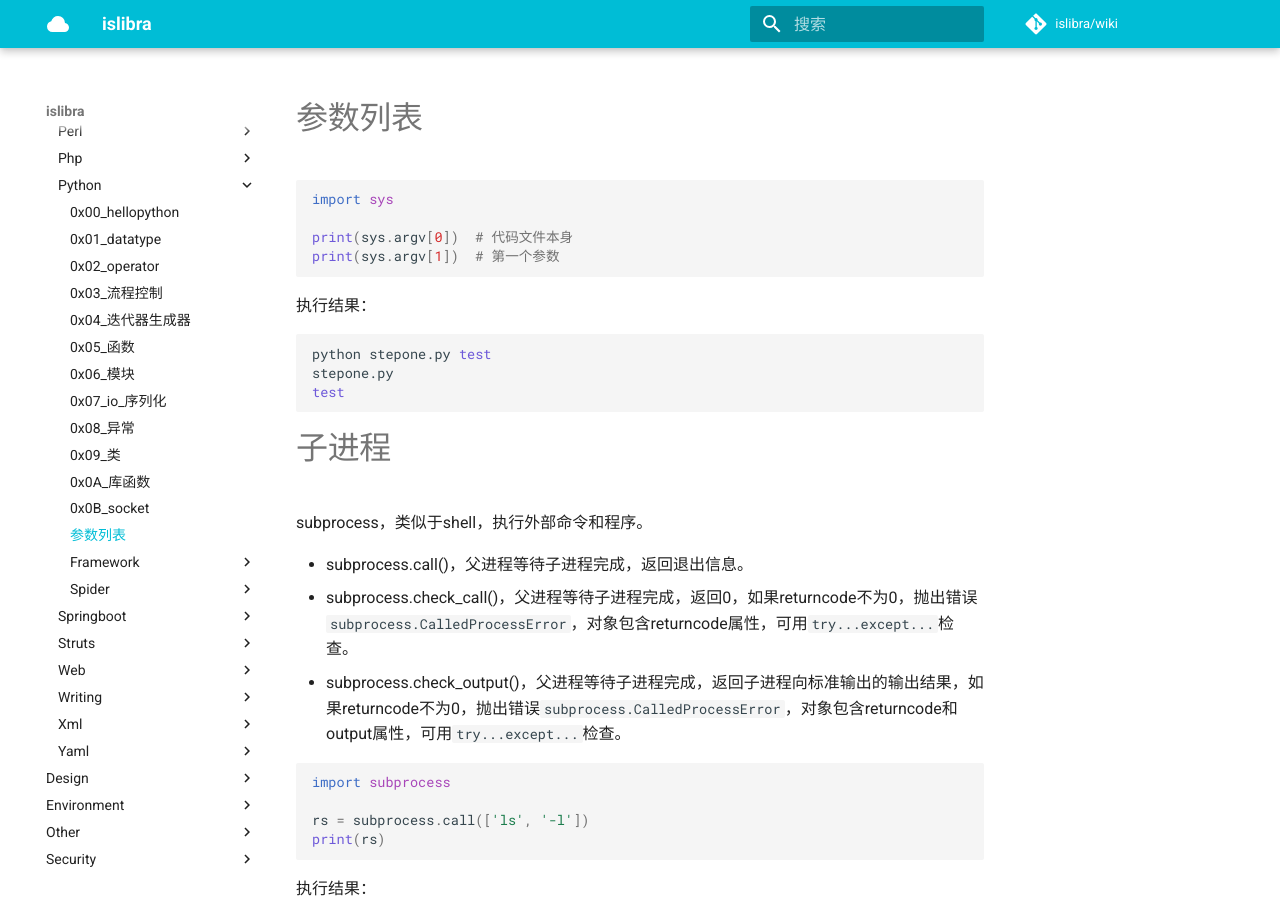
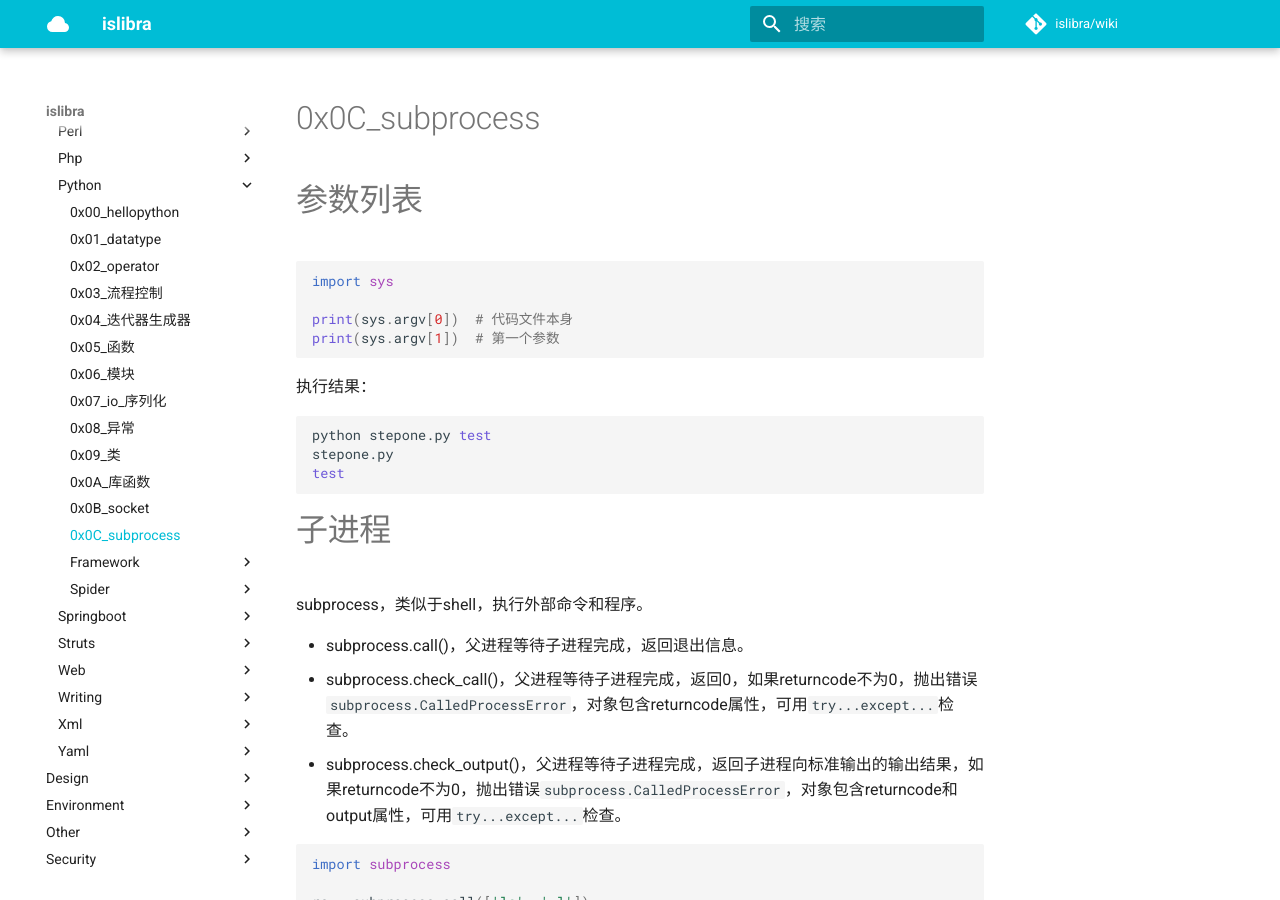
Before and after one commit to islibra/wiki, an MkDocs documentation site: the page built from docs/coding/python/0x0C_subprocess.md, in a window 1280 px wide and 900 px high. Built offline with MkDocs 1.6.1 and Material for MkDocs 9.7.7, drawn with Linux system fonts in a browser that asks for light colours; comment, search, counter and statistics services are not loaded.

Commit message:
Update and rename subprocess.md to 0x0C_subprocess.md

````diff
--- a/docs/coding/python/subprocess.md
+++ b/docs/coding/python/0x0C_subprocess.md
@@ -1,3 +1,5 @@
+# 0x0C_subprocess
+
 # 参数列表
 
 ```python
````
